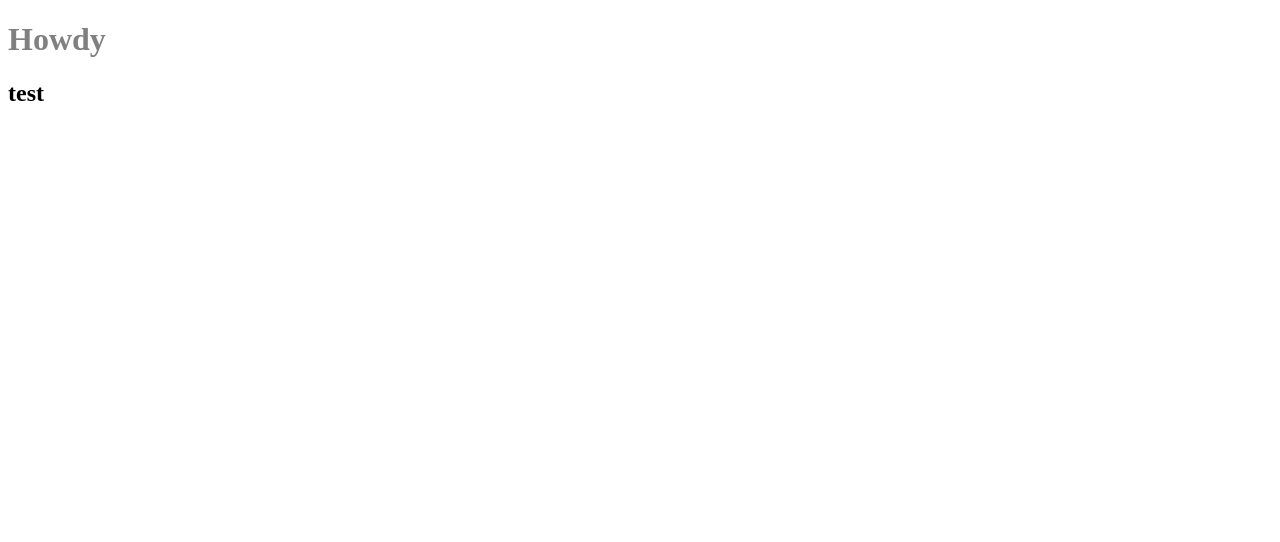
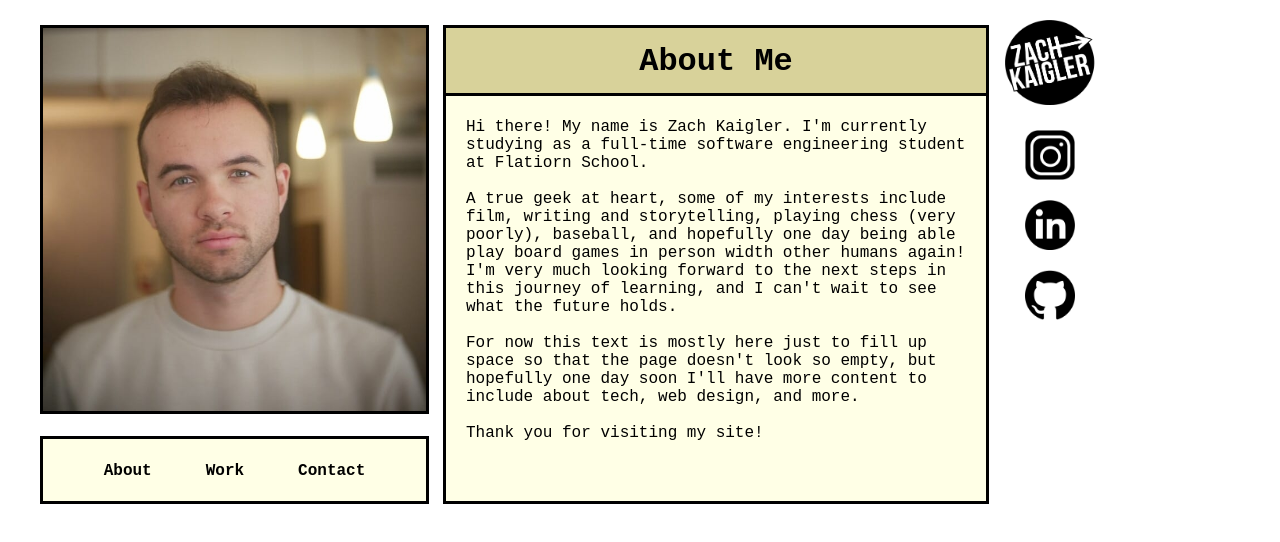
Before and after one commit to zachkaigler/test-personal-website, a plain HTML site: page index.html in a window 1280 px wide. Drawn offline with Linux system fonts and the light colour scheme.

Commit message:
Updated site layout and appearance

```diff
--- a/index.html
+++ b/index.html
@@ -4,7 +4,33 @@
     <link rel="stylesheet" href="style.css">
   </head>
   <body>
-    <h1>Howdy</h1>
-    <h2>test</h2>
+    <script src="script.js"></script>
+    <img src="images/portrait.jpg" alt="portrait" width="383" height="383">
+    <img src="images/logo.png" alt="logo" width="92" height="85">
+    <a href="https://www.instagram.com/zkaigz/" class="socials" id="ig"><img src="images/insta.png" alt="Instagram" width="50" height="50"></a>
+    <a href="https://www.linkedin.com/in/zachkaigler/" class="socials" id="linkedin"><img src="images/linkedin.png" alt="Instagram" width="50" height="50"></a>
+    <a href="https://github.com/zachkaigler" class="socials" id="gh"><img src="images/github.png" alt="Instagram" width="50" height="50"></a>
+    <p class="nav-bar">
+      <a href="index.html">About</a>
+      <a href="work.html">Work</a>
+      <a href="contact.html">Contact</a>
+    </p>
+    <h1 id="about">About Me</h1>
+    <p id="body">Hi there! My name is Zach Kaigler. I'm currently studying as a full-time software engineering student
+      at Flatiorn School.
+      <br>
+      <br>
+      A true geek at heart, some of my interests include film, writing and storytelling,
+      playing chess (very poorly), baseball, and hopefully one day being able play board games in person width
+      other humans again! I'm very much looking forward to the next steps in this journey of learning, and I can't
+      wait to see what the future holds.
+      <br>
+      <br>
+      For now this text is mostly here just to fill up space so that the page doesn't look so empty, but hopefully one day
+      soon I'll have more content to include about tech, web design, and more.
+      <br>
+      <br>
+      Thank you for visiting my site!
+    </p>
   </body>
 </html>
--- a/style.css
+++ b/style.css
@@ -1,3 +1,93 @@
+img[alt="logo"] {
+    position: absolute;
+    left: 1005px;
+    top: 20px;
+    z-index: 3;
+
+}
+
+img[alt="portrait"] {
+    position: absolute;
+    left: 40px;
+    top: 25px;
+    z-index: 1;
+    border-style: solid;
+    border-color: black;
+}
+
+p#body {
+    position: absolute;
+    padding-top: 90px;
+    padding-left: 20px;
+    padding-right: 20px;
+    width: 500px;
+    height: 383px;
+    margin-top: 17px;
+    left: 443px;
+    font-family: 'Courier New', Courier, monospace;
+    border-style: solid;
+    border-color: black;
+    background-color: rgb(255, 255, 230);
+}
+
 h1 {
-    color: grey;
+    text-align: center;
+    position: absolute;
+    padding-top: 15px;
+    width: 540px;
+    height: 50px;
+    margin-top: 17px;
+    left: 443px;
+    font-family: 'Courier New', Courier, monospace;
+    border-style: solid;
+    border-color: black;
+    background-color: rgb(216, 210, 154);
+
+    z-index: 2;
 }
+
+a:link {
+    color: black;
+    font-family: 'Courier New', Courier, monospace;
+    text-decoration: none;
+    font-weight: bold;
+}
+
+a:visited {
+    color: black;
+}
+
+p.nav-bar {
+    position: absolute;
+    left: 40px;
+    top: 420px;
+    padding-top: 22px;
+    background-color: rgb(255, 255, 230);
+    width: 383px;
+    height: 40px;
+    text-align: center;
+    border-style: solid;
+    border-color: black;
+    word-spacing: 50px;
+}
+
+a#ig {
+    position: absolute;
+    left: 1025px;
+    top: 130px;
+    z-index: 4;
+}
+
+a#linkedin {
+    position: absolute;
+    left: 1025px;
+    top: 200px;
+    z-index: 4;
+}
+
+a#gh {
+    position: absolute;
+    left: 1025px;
+    top: 270px;
+    z-index: 4;
+}
```
